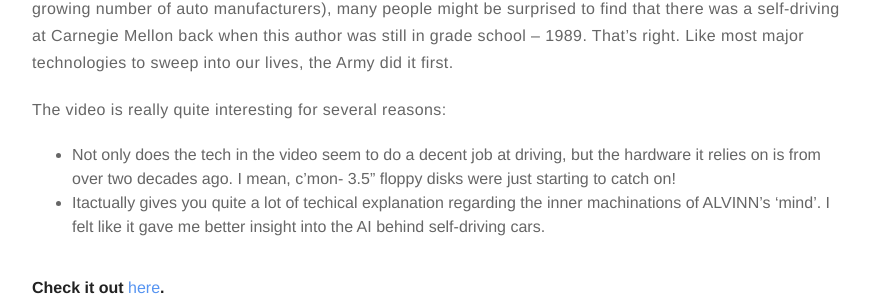
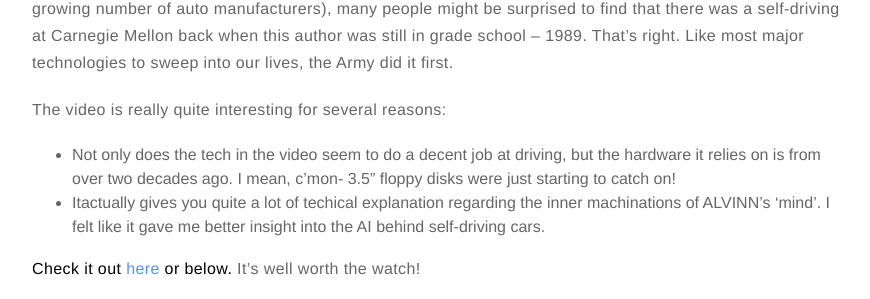
Before and after one commit to meccaLeccaHi/meccaLeccaHi.github.io, a Jekyll site: the page built from _posts/2019-01-08-alvinn.md, in a window 1280 px wide and 900 px high, scrolled down 394 px, cut to the strip 0-299 px from the top of the window. Shown: the whole strip, without its empty margins (203-1073 px from the left). Built offline with Jekyll 4.4.1, drawn with Linux system fonts in a browser that asks for light colours; comment, search, counter and statistics services are not loaded.

Commit message:
adding video to post

```diff
--- a/_includes/youtubePlayer.html
+++ b/_includes/youtubePlayer.html
@@ -1 +1 @@
-<iframe width="1141" height="481" src="https://www.youtube.com/embed/{{ include.id }}" frameborder="0" allowfullscreen></iframe>
+<iframe width="1141" height="481" src="https://www.youtube.com/embed/{{ include.id }}" frameborder="0"> </iframe>
--- a/_posts/2019-01-08-alvinn.md
+++ b/_posts/2019-01-08-alvinn.md
@@ -18,7 +18,7 @@
 - Not only does the tech in the video seem to do a decent job at driving, but the hardware it relies on is from over two decades ago. I mean, c'mon- 3.5" floppy disks were just starting to catch on!
 - Itactually gives you quite a lot of techical explanation regarding the inner machinations of ALVINN's 'mind'. I felt like it gave me better insight into the AI behind self-driving cars.
 
-#### Check it out [here](https://www.youtube.com/watch?v=ilP4aPDTBPE).
+**Check it out [here](https://www.youtube.com/watch?v=ilP4aPDTBPE) or below.** It's well worth the watch!
 
 {% include youtubePlayer.html id=ilP4aPDTBPE %}
 
```
